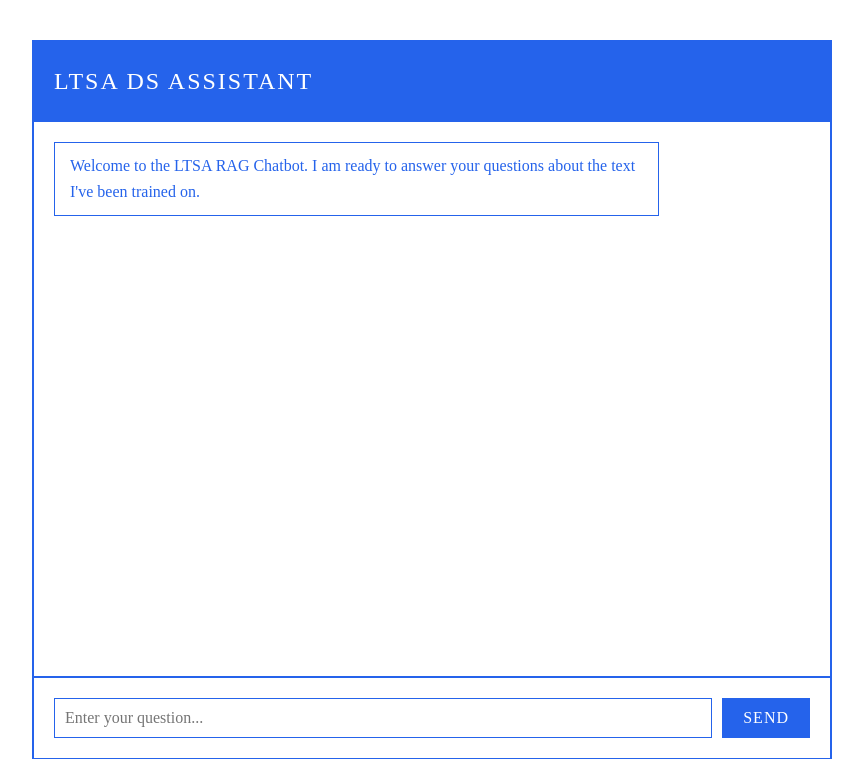
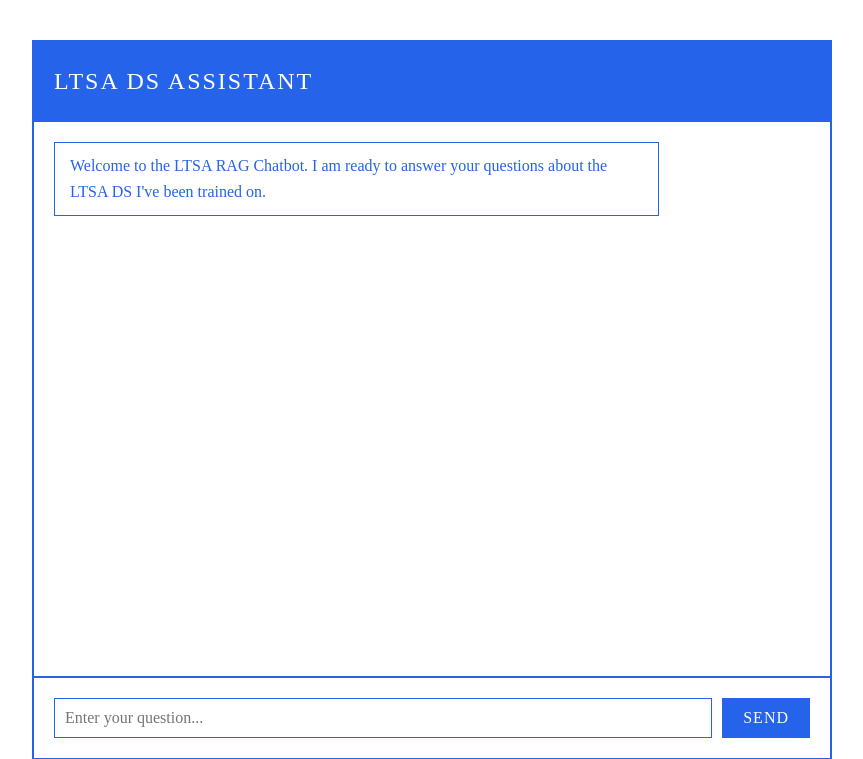
Before and after one commit to CoranLaPierre/LTSA-RAG, a Flask app: page / in a window 1280 px wide. Shown: the top 759 px of the page, without its empty margins (208-1071 px from the left). Run offline with Flask 3, Linux system fonts and the light colour scheme.

Commit message:
Update index.html

```diff
--- a/templates/index.html
+++ b/templates/index.html
@@ -13,7 +13,7 @@
         </div>
         <div class="chat-messages" id="chat-messages">
             <div class="message bot">
-                Welcome to the LTSA RAG Chatbot. I am ready to answer your questions about the text I've been trained on.
+                Welcome to the LTSA RAG Chatbot. I am ready to answer your questions about the LTSA DS I've been trained on.
             </div>
         </div>
         <div class="chat-input">
```
